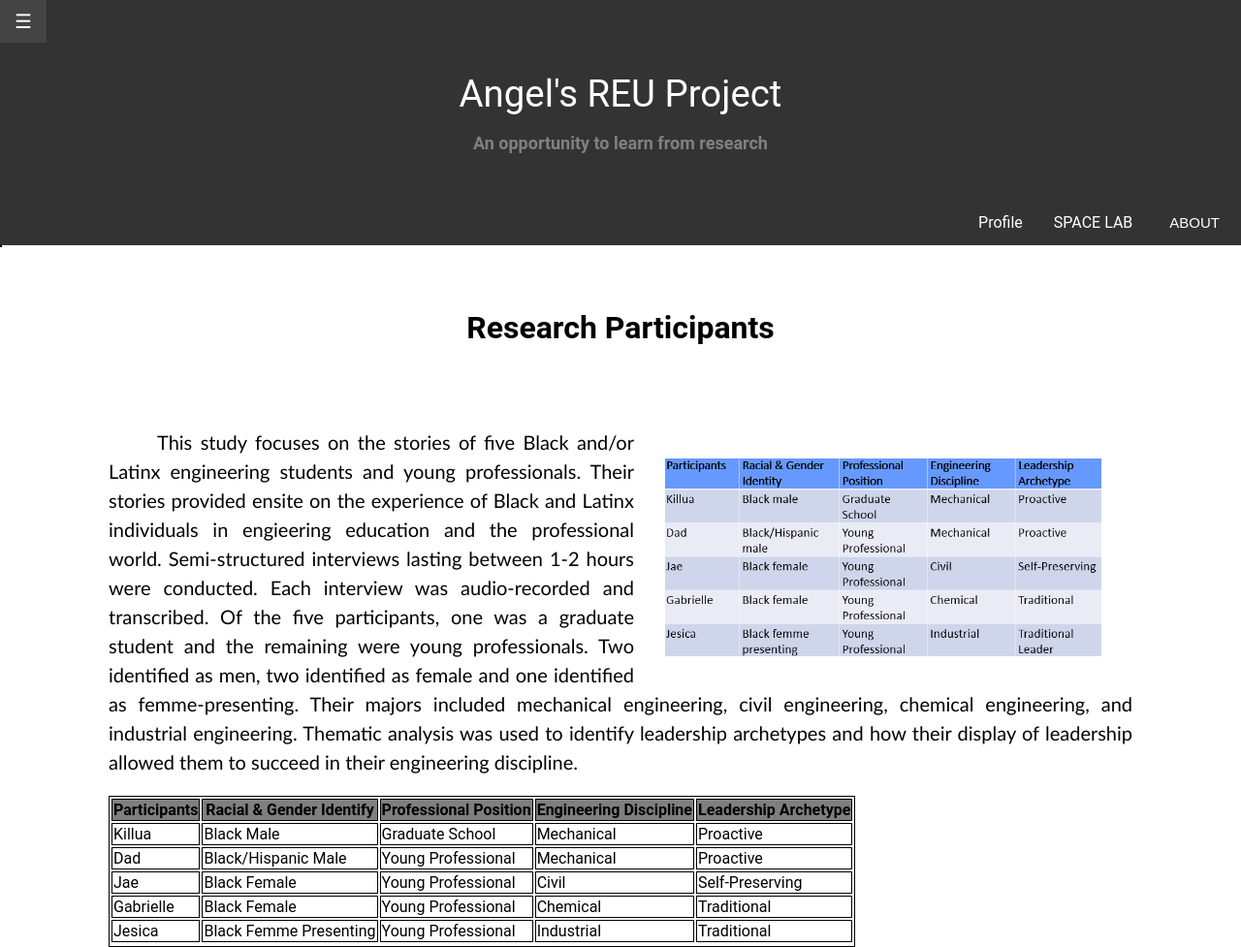
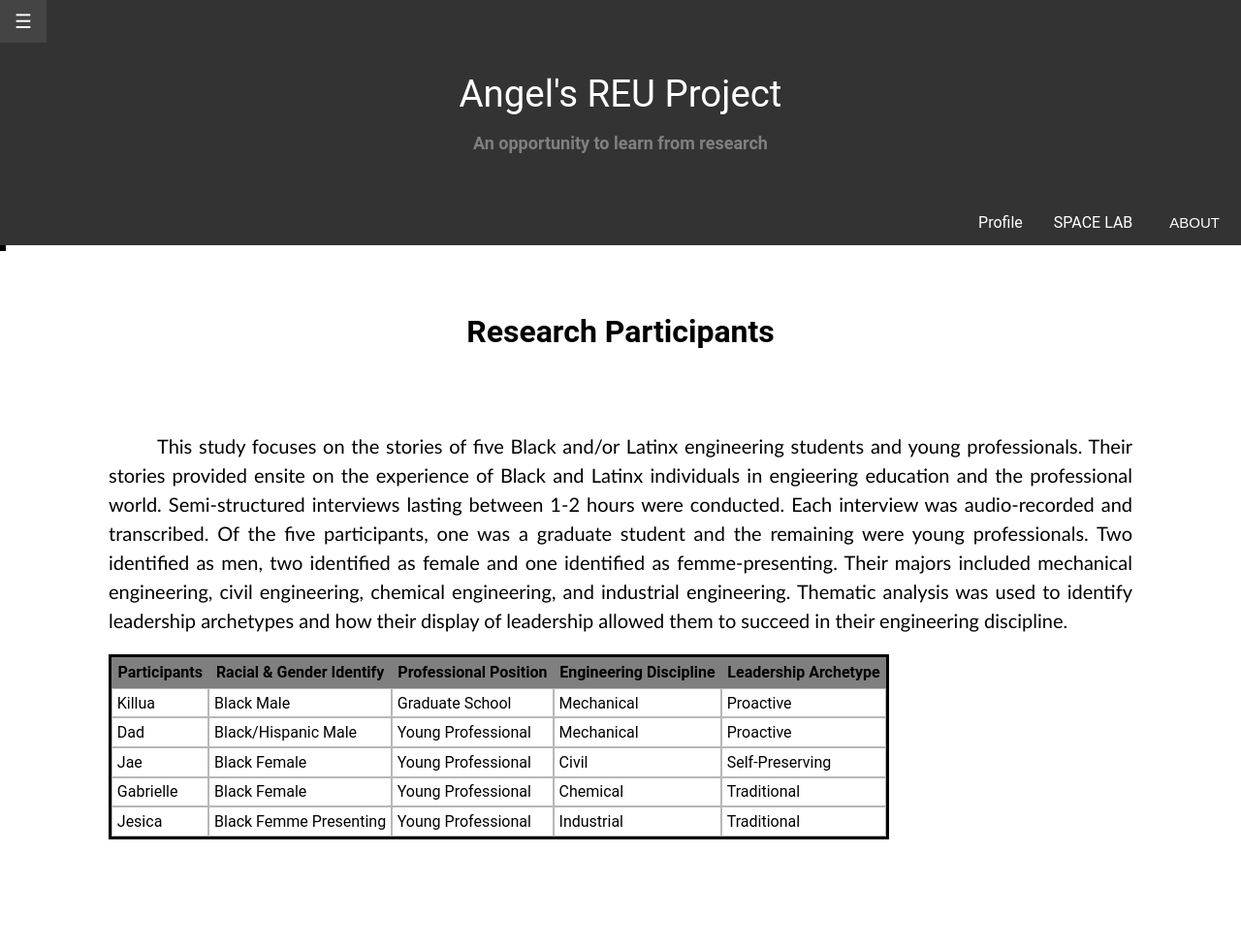
Before and after one commit to anyaga/ENGagED-REU-Project, a Django app: page /participants/ in a window 1280 px wide. Shown: the whole page at 97% size. After the commit the page ends 866 px from the top, so only its background shows below. Run offline with Django 5.2, Linux system fonts and the light colour scheme.

Commit message:
table css has been adjusted. removed previous table #6

```diff
--- a/REU_Project/REU_Project/static/main.css
+++ b/REU_Project/REU_Project/static/main.css
@@ -298,8 +298,18 @@ center {
 
 /**Participants**/
 
-table, th, td {
-  border: 1px solid black;
+table {
+  border: 3px solid black;
+  border-spacing: 0px;
+}
+
+th {
+  padding: 0.4em;
+}
+
+td {
+  border:1px solid #b8b7b7;
+  padding:0.3em;
 }
 
 #row_header{
--- a/REU_Project/templates/participants.html
+++ b/REU_Project/templates/participants.html
@@ -4,8 +4,8 @@
 
 {% block content %}
 
-    <img src="{% static 'img/part_graph.png' %}" alt="particapants graph"
-    style="float:right;width:450px; padding:2em;">
+    <!--img src="{% static 'img/part_graph.png' %}" alt="particapants graph"
+    style="float:right;width:450px; padding:2em;"-->
     <p>
         This study focuses on the stories of five Black and/or Latinx
         engineering students and young professionals. Their stories
```
